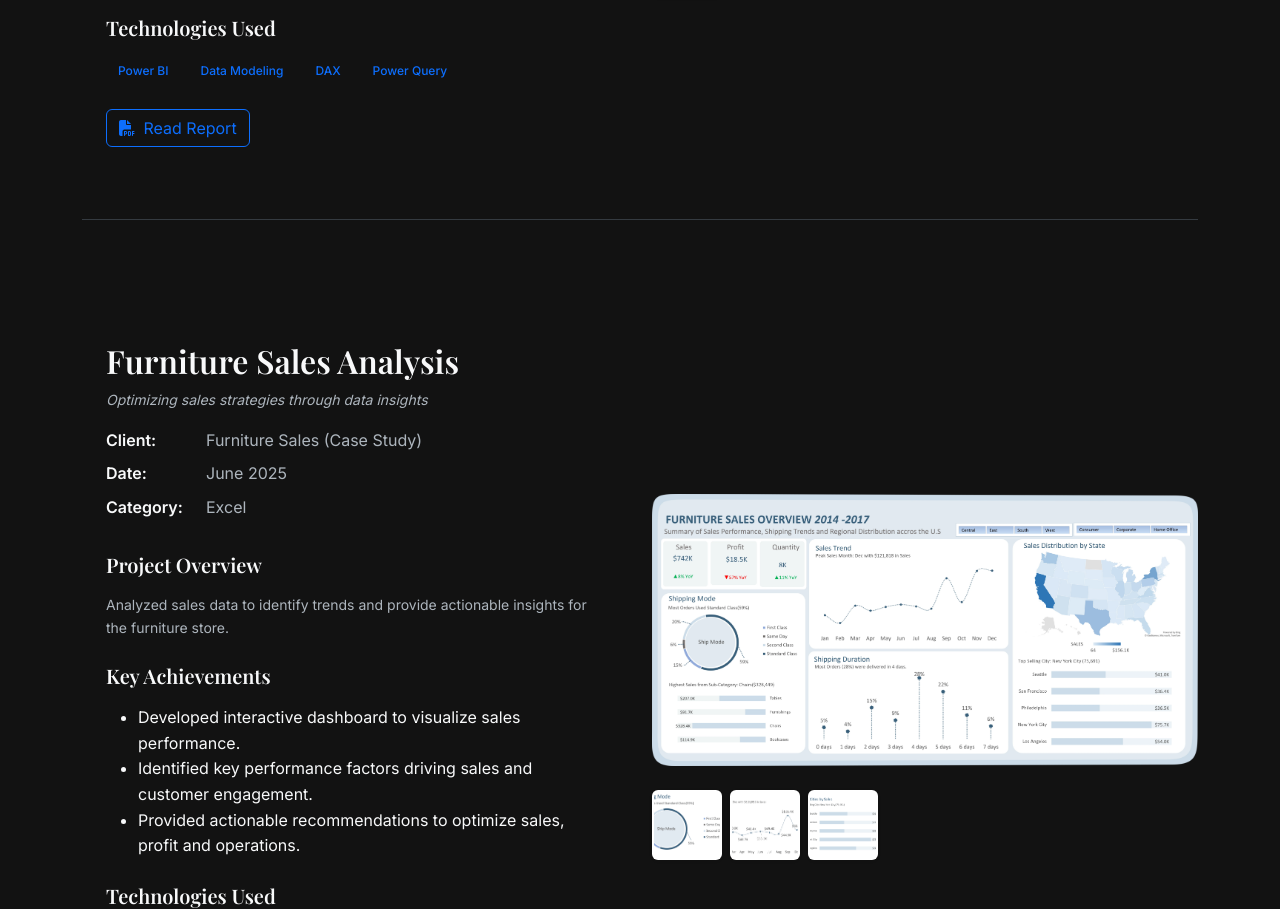
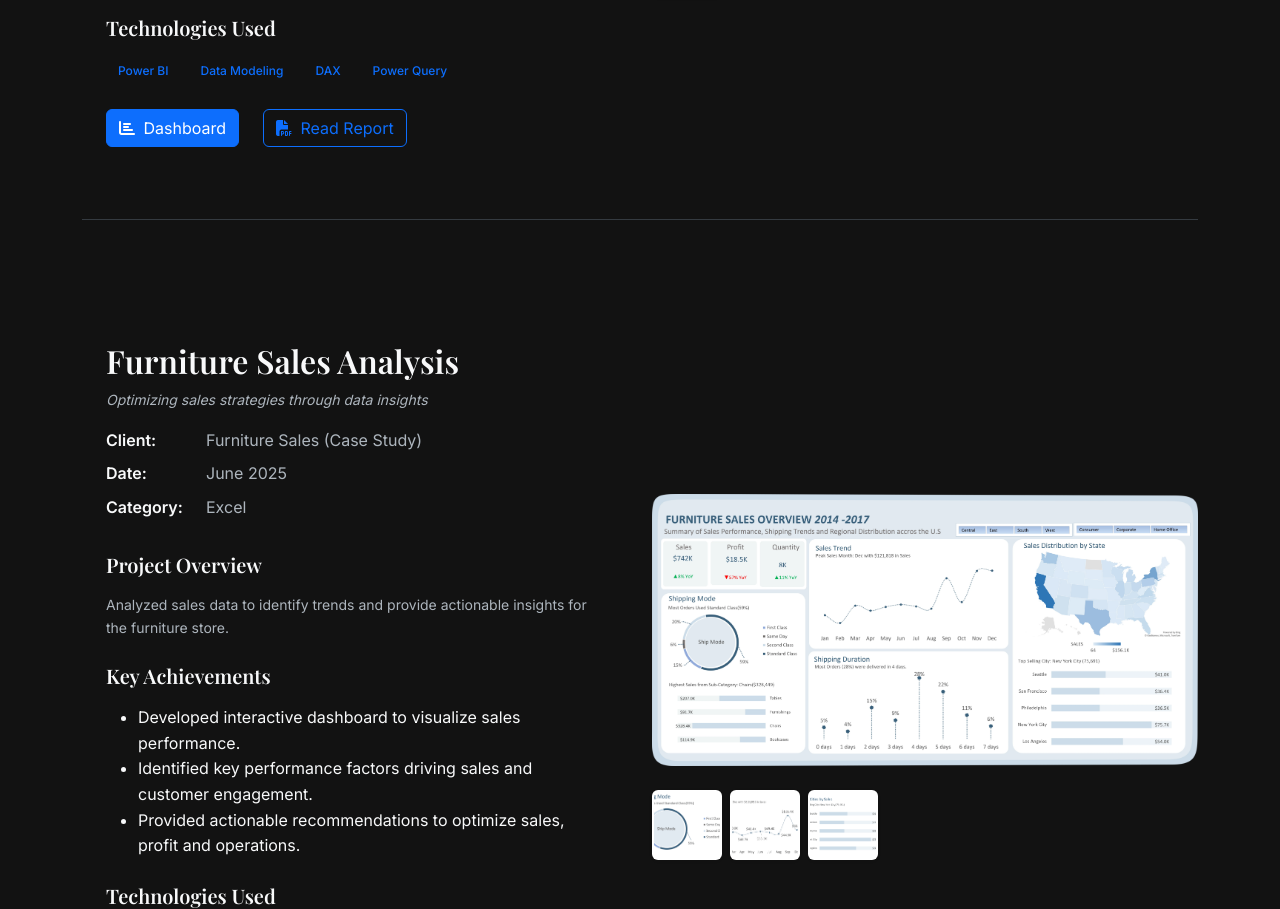
Before and after one commit to zachrodrigue/zachrodrigue.github.io, a website: page projects.html in a window 1280 px wide. Shown: the part 1875-2784 px from the top of the page. Drawn offline with nearby package versions, Linux system fonts and the light colour scheme; some packages are replaced by stand-ins of ours; a script that the page names is missing.

Commit message:
update hotel project with live dashboard

```diff
--- a/projects.html
+++ b/projects.html
@@ -252,11 +252,9 @@
                                 </div>
                             </div>
                             <div class="project-actions mt-4">
-                                <!--
-                                <a href="" class="btn btn-primary me-2" target="_blank" rel="noopener noreferrer">
+                                <a href="https://app.powerbi.com/view?r=eyJrIjoiOWVhZTEwYTYtNmUzOS00MzcxLTkxMWQtODNlYWZjNGZmODYxIiwidCI6IjU5N2NlOTZmLWY2NzgtNDQ4YS1hNmE0LTAyZGJmYTUyMGQyYyJ9&embedImagePlaceholder=true" class="btn btn-primary me-2" target="_blank" rel="noopener noreferrer">
                                     <i class="fas fa-chart-bar me-1"></i> Dashboard
                                 </a>
-                                -->
                                 <a href="/documents/reports/hotel_dashboard_report.pdf" class="btn btn-outline-primary" target="_blank" rel="noopener noreferrer">
                                     <i class="fas fa-file-pdf me-1"></i> Read Report
                                 </a>
```
